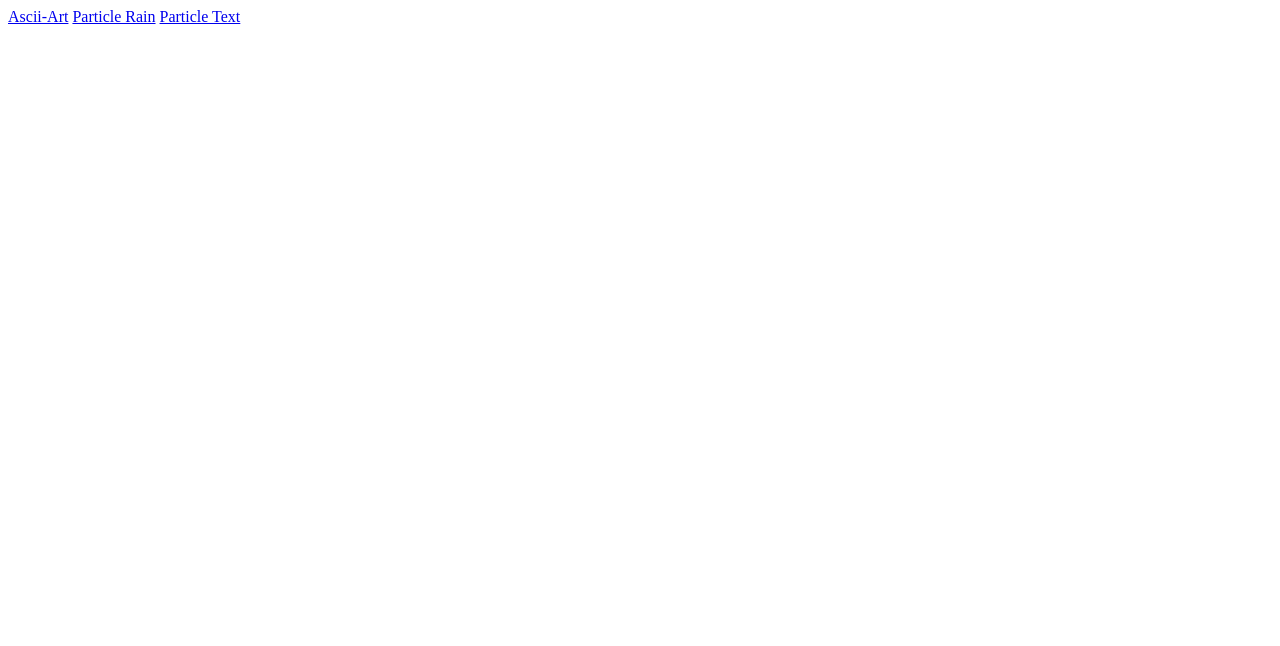
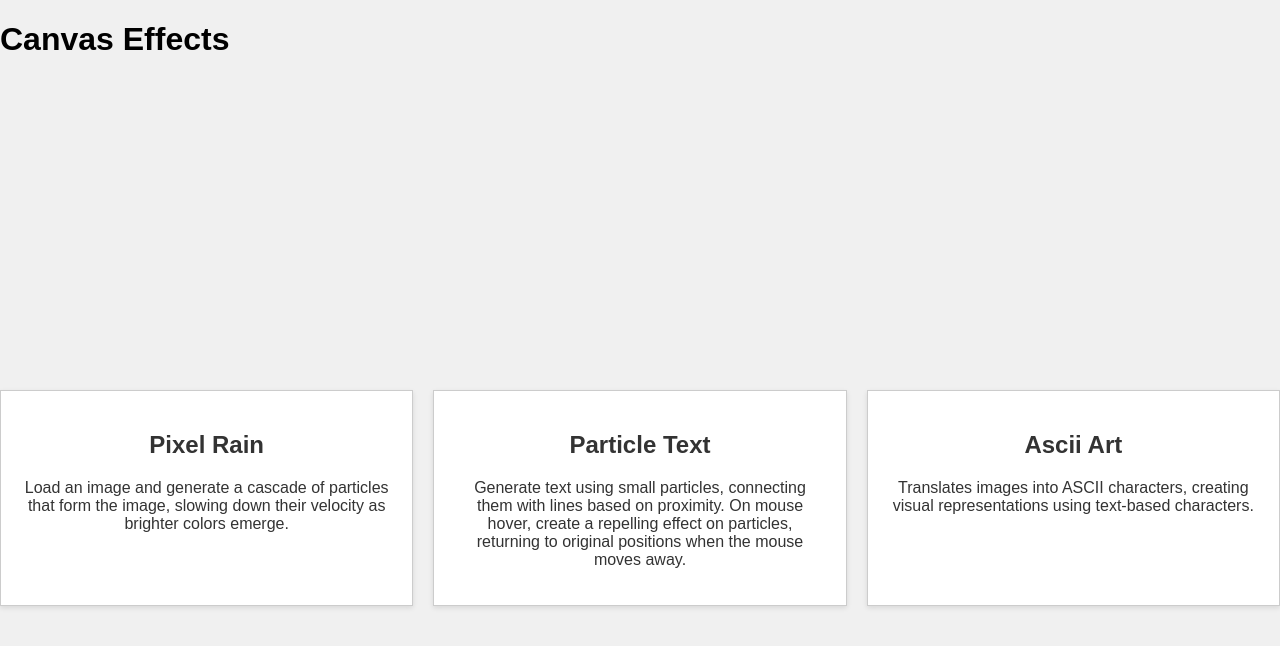
Before and after one commit to ggenzone/ascii-art, a plain HTML site: page index.html in a window 1280 px wide. Drawn offline with Linux system fonts and the light colour scheme.

Commit message:
Update README.md and index.html

```diff
--- a/index.html
+++ b/index.html
@@ -4,10 +4,67 @@
     <meta charset="UTF-8">
     <meta name="viewport" content="width=device-width, initial-scale=1.0">
     <title>Canvas related effects</title>
+    <style>
+        body {
+          font-family: Arial, sans-serif;
+          align-items: center;
+          height: 100vh;
+          margin: 0;
+          background-color: #f0f0f0;
+        }
+        .container {
+          display: flex;
+          justify-content: center;
+          align-items: center;
+          height: 100%;
+        }
+        .grid {
+          display: grid;
+          grid-template-columns: repeat(3, 1fr);
+          gap: 20px;
+        }
+        .effect {
+          background-color: #fff;
+          border: 1px solid #ccc;
+          padding: 20px;
+          text-align: center;
+          box-shadow: 0px 2px 5px rgba(0, 0, 0, 0.1);
+          transition: transform 0.3s ease-in-out;
+        }
+        .effect:hover {
+          transform: translateY(-5px);
+        }
+        .effect a {
+          text-decoration: none;
+          color: #333;
+        }
+      </style>
 </head>
 <body>
-    <a href="ascii/index.html">Ascii-Art</a>
-    <a href="rain/index.html">Particle Rain</a>
-    <a href="particles/index.html">Particle Text</a>
+    <h1>Canvas Effects</h1>
+    <br />
+    <div class="container">
+        <div class="grid">
+
+            <div class="effect">
+            <a href="rain/index.html">
+                <h2>Pixel Rain</h2>
+                <p>Load an image and generate a cascade of particles that form the image, slowing down their velocity as brighter colors emerge.</p>
+            </a>
+            </div>
+            <div class="effect">
+            <a href="particles/index.html">
+                <h2>Particle Text</h2>
+                <p>Generate text using small particles, connecting them with lines based on proximity. On mouse hover, create a repelling effect on particles, returning to original positions when the mouse moves away.</p>
+            </a>
+            </div>
+            <div class="effect">
+                <a href="ascii/index.html">
+                <h2>Ascii Art</h2>
+                <p>Translates images into ASCII characters, creating visual representations using text-based characters.</p>
+                </a>
+            </div>
+        </div>
+    </div>
 </body>
 </html>
```
Also changed, not shown: 1 other file.
